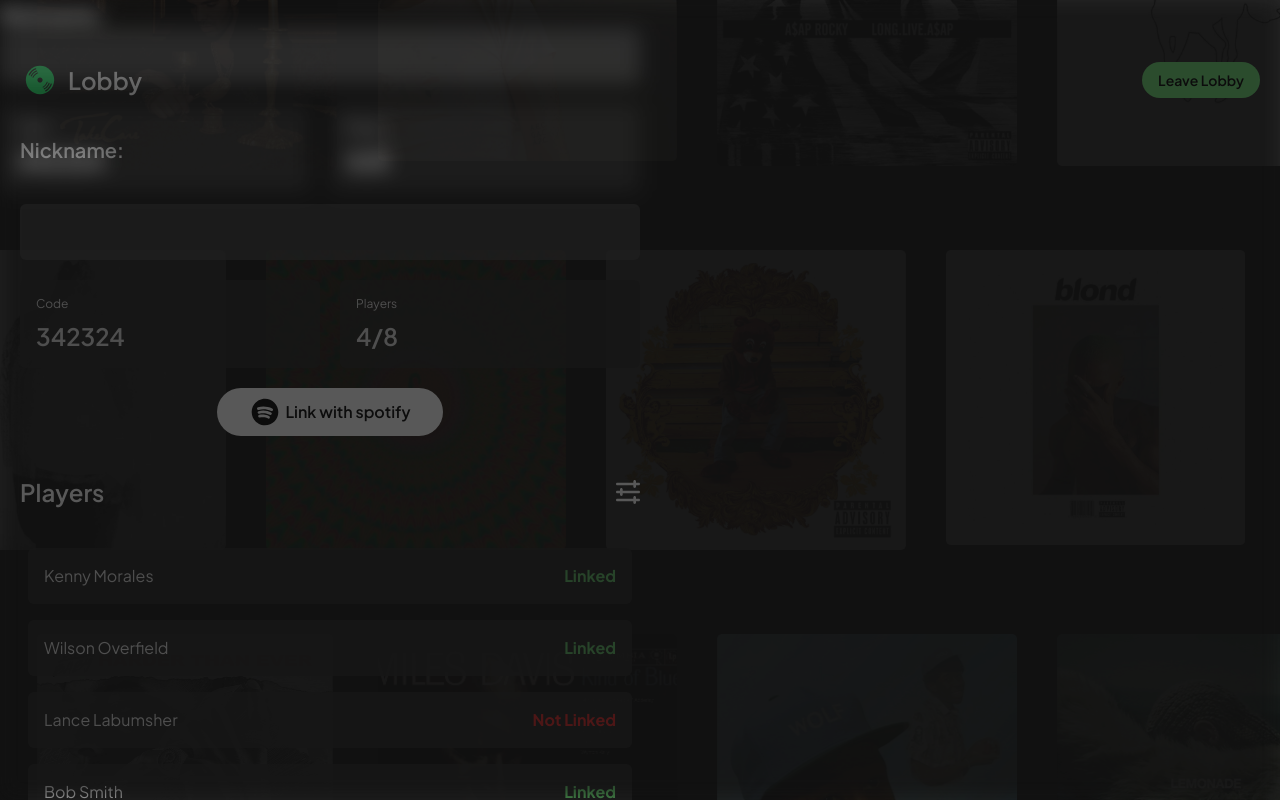
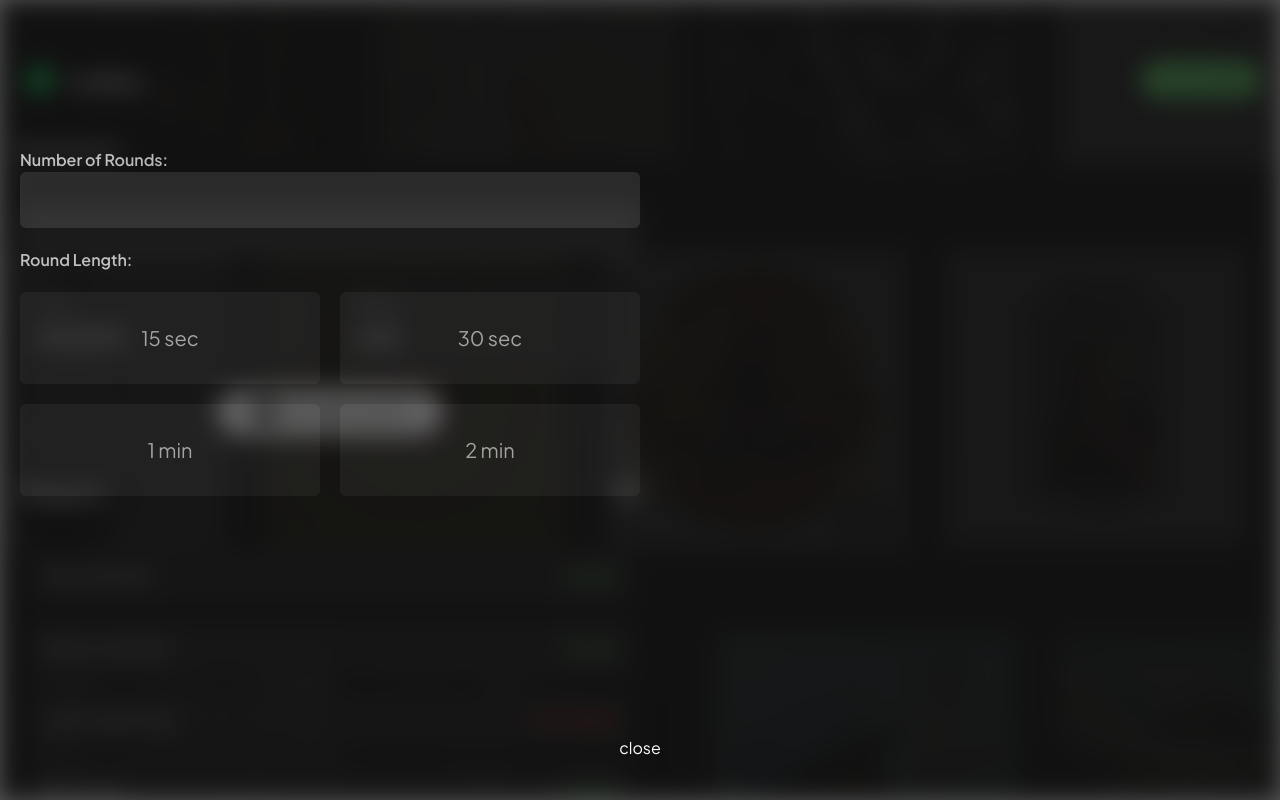
Before and after one commit to woverfield/aux-wars, a React (Create React App) app: page /lobby in a window 1280 px wide. Both pictures are taken after a click on the button 628 px from the left and 492 px from the top of the page. Built offline with nearby package versions, Linux system fonts and the light colour scheme.

Commit message:
Settings Modal UI Finished

```diff
--- a/src/App.css
+++ b/src/App.css
@@ -87,6 +87,7 @@
   display: flex;
   width: 100%;
 }
+
 .lobby-container {
   background-color: #242424;
   padding: 1rem;
@@ -143,7 +144,6 @@
   opacity: 70%;
   top: 0;
   color: white;
-  filter: blur(10px);
   input {
     background-color: #414141;
     opacity: 75%;
@@ -153,3 +153,9 @@
     }
   }
 }
+
+.round-container {
+  background-color: #242424;
+  padding: 2rem;
+  opacity: 85%;
+}
--- a/src/components/SettingsModal.jsx
+++ b/src/components/SettingsModal.jsx
@@ -21,26 +21,46 @@ export default function SettingsModal({ showModal, onClose }) {
   if (!showModal) return null;
 
   return (
-    <div className="settings-modal">
-      <div className="settings">
-        <div className="round-settings">
-          <p className="text-xl">Nickname: </p>
-          <div className="flex flex-col gap-5 sm:w-1/2 w-full">
-            <input type="text" className="w-full rounded-md" />
-            <div className="lobby-code-count flex gap-5">
-              <div className="lobby-container rounded-md lobby-code flex flex-col gap-2">
-                <p className="text-xs font-normal">Code</p>
-                <p className="text-2xl ">342324</p>
-              </div>
-              <div className="lobby-container rounded-md lobby-count flex flex-col gap-2">
-                <p className="text-xs font-normal">Players</p>
-                <p className="text-2xl">4/8</p>
+    <>
+      <div className="settings-modal">
+        <div className="settings container mx-auto p-5 mt-32">
+          <div className="round-settings">
+            <p className="text-md font-semibold">Number of Rounds: </p>
+            <div className="flex flex-col gap-5 sm:w-1/2 w-full">
+              <input type="text" className="w-full rounded-md" />
+              <p className="text-md font-semibold">Round Length: </p>
+              <div className="round-lengths grid grid-cols-2 gap-5 text-center font-normal text-xl">
+                <button>
+                  <div className="round-container rounded-md">
+                    <p className="">15 sec</p>
+                  </div>
+                </button>
+                <button>
+                  <div className="round-container rounded-md">
+                    <p className="">30 sec</p>
+                  </div>
+                </button>
+                <button>
+                  <div className="round-container rounded-md">
+                    <p className="">1 min</p>
+                  </div>
+                </button>
+                <button>
+                  <div className="round-container rounded-md">
+                    <p className="">2 min</p>
+                  </div>
+                </button>
               </div>
             </div>
           </div>
         </div>
-        <div className="misc-settings"></div>
       </div>
-    </div>
+      <button
+        className="fixed bottom-0 w-full font-normal text-white py-10"
+        onClick={onClose}
+      >
+        <p className="text-center">close</p>
+      </button>
+    </>
   );
 }
--- a/src/screens/PlayerLobby.jsx
+++ b/src/screens/PlayerLobby.jsx
@@ -23,7 +23,12 @@ export default function PlayerLobby() {
   const allPlayersReady = players.every((player) => player.isLinked);
 
   return (
-    <div className="relative h-svh overflow-hidden">
+    <>
+      <div
+        className={`relative h-svh overflow-hidden ${
+          showModal ? "blur-md" : ""
+        }`}
+      >
         <AlbumsDisplay />
         <div className="player-lobby h-svh flex flex-col relative z-20 font-semibold">
           <div className="lobby-header flex justify-between items-center mt-10 container mx-auto p-5">
@@ -69,11 +74,6 @@ export default function PlayerLobby() {
               <PlayerList players={players} />
             </div>
 
-          <SettingsModal
-            showModal={showModal}
-            onClose={() => setShowModal(false)}
-          />
-
             {allPlayersReady && (
               <button className="start-btn fixed bottom-0 w-full text-black py-3 text-center">
                 Start Game
@@ -82,5 +82,10 @@ export default function PlayerLobby() {
           </div>
         </div>
       </div>
+      <SettingsModal
+        showModal={showModal}
+        onClose={() => setShowModal(false)}
+      />
+    </>
   );
 }
```
Lines whose indentation alone changed are shown as unchanged.
